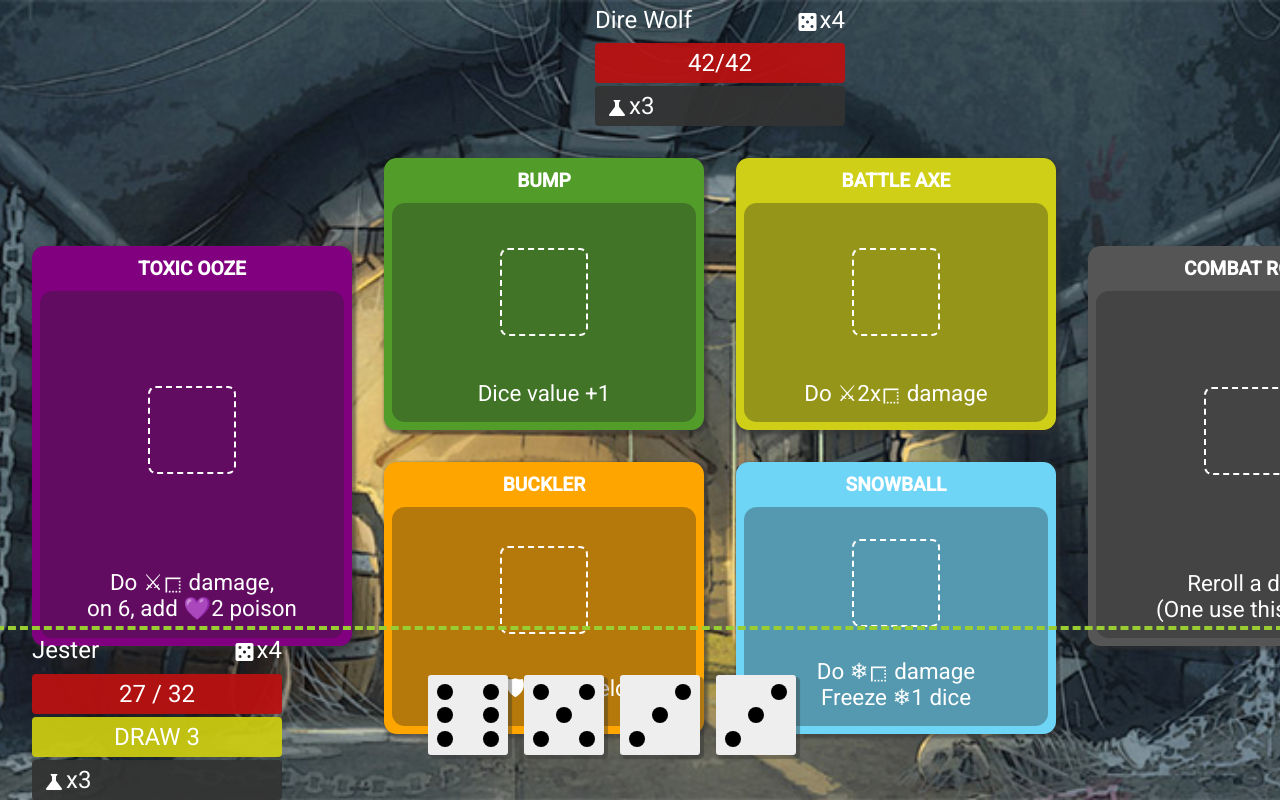
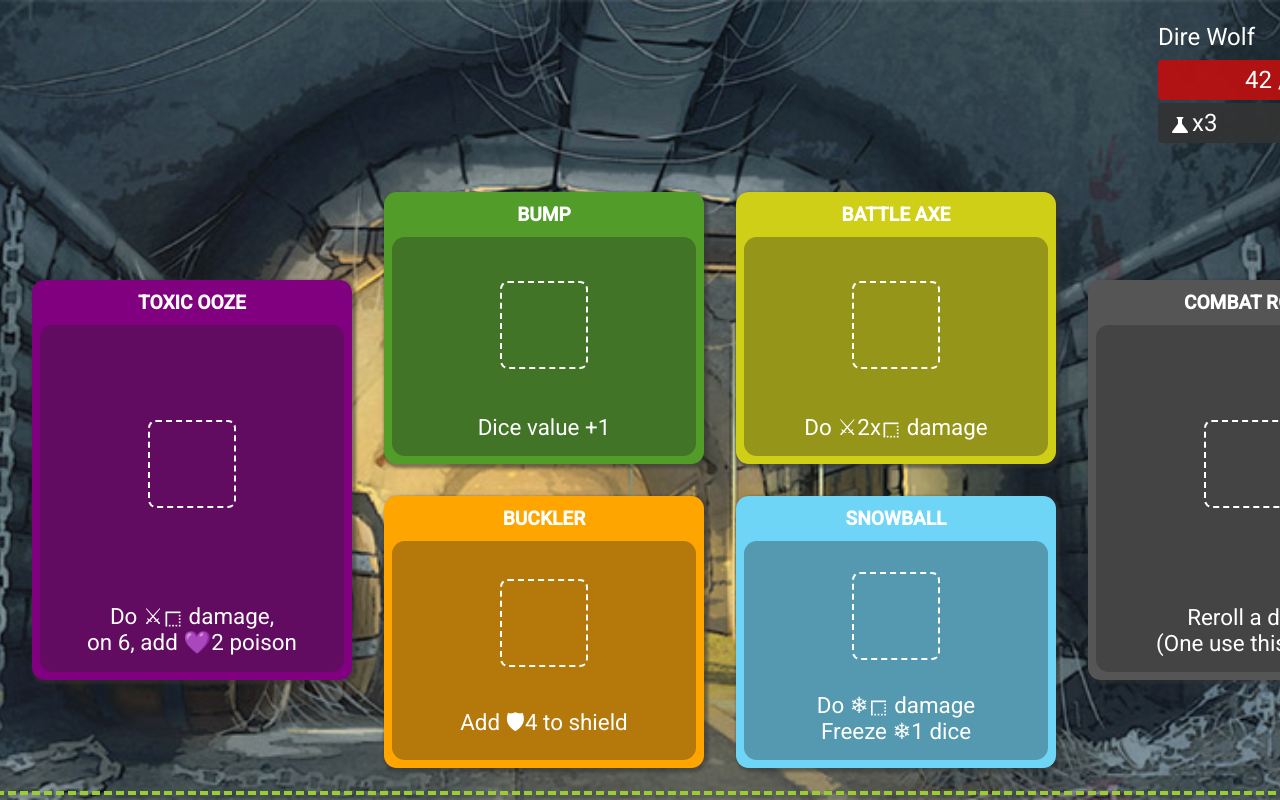
Before and after one commit to akmalkrmv/dungeons, an Angular app: page / in a window 1280 px wide. Built offline with nearby package versions, Linux system fonts and the light colour scheme.

Commit message:
added end turn button view

```diff
--- a/src/app/battle/battle.component.html
+++ b/src/app/battle/battle.component.html
@@ -1,6 +1,6 @@
 <main cdkDropListGroup>
   <section class="enemy-section">
-    <app-enemy></app-enemy>
+    <app-enemy [enemy]="enemy"></app-enemy>
   </section>
 
   <section class="arena">
@@ -18,5 +18,8 @@
       [player]="player"
     ></app-player-details>
     <app-dice-list [dices]="dices"></app-dice-list>
+    <button class="end-turn-btn">
+      End turn <i class="material-icons">arrow_forward</i>
+    </button>
   </section>
 </main>
--- a/src/app/battle/battle.component.scss
+++ b/src/app/battle/battle.component.scss
@@ -11,8 +11,15 @@
     height: 100%;
     display: grid;
     place-items: center;
-    grid-template-rows: 1fr 1fr 1fr;
+    grid-template-rows: 10rem 1fr 10rem;
     position: relative;
+
+    .enemy-section {
+      width: 100%;
+      display: grid;
+      justify-items: end;
+      padding: 0 2rem;
+    }
 
     .arena {
       display: grid;
@@ -32,17 +39,36 @@
     .player-section {
       display: flex;
       align-items: center;
+      justify-content: space-between;
       gap: 8rem;
       width: 100%;
-      position: absolute;
-      bottom: 0;
-      left: 0;
+      padding: 0 2rem;
 
       outline: 4px dashed yellowgreen;
 
       .player-info {
         width: 300px;
       }
+
+      .end-turn-btn {
+        display: flex;
+        align-items: center;
+        gap: 1rem;
+        font-size: 2rem;
+        color: #ddd;
+        background-color: transparent;
+        outline: none;
+        border: none;
+        cursor: pointer;
+
+        &:hover {
+          color: #fff;
+        }
+
+        .material-icons {
+          font-size: 2rem;
+        }
+      }
     }
   }
 }
--- a/src/app/player/enemy/enemy.component.html
+++ b/src/app/player/enemy/enemy.component.html
@@ -1,9 +1,9 @@
 <div class="player-stats">
   <div class="player-name">
-    <span>Dire Wolf</span>
-    <span><i class="material-icons">casino</i>x4</span>
+    <span>{{ enemy.name }}</span>
+    <span><i class="material-icons">casino</i>x{{ enemy.dicesCount }}</span>
   </div>
-  <div class="health-bar">42/42</div>
+  <div class="health-bar">{{ enemy.health }} / {{ enemy.maxHealth }}</div>
   <div class="stats-bar"><i class="material-icons">science</i>x3</div>
 </div>
 <div class="player"></div>
--- a/src/app/player/enemy/enemy.component.ts
+++ b/src/app/player/enemy/enemy.component.ts
@@ -1,16 +1,12 @@
-import { ChangeDetectionStrategy, Component, OnInit } from '@angular/core';
+import { ChangeDetectionStrategy, Component, Input } from '@angular/core';
+import { Enemy } from 'src/app/models/player';
 
 @Component({
   selector: 'app-enemy',
   templateUrl: './enemy.component.html',
   styleUrls: ['./enemy.component.scss'],
-  changeDetection: ChangeDetectionStrategy.OnPush
+  changeDetection: ChangeDetectionStrategy.OnPush,
 })
-export class EnemyComponent implements OnInit {
-
-  constructor() { }
-
-  ngOnInit(): void {
-  }
-
+export class EnemyComponent {
+  @Input() enemy!: Enemy;
 }
```
